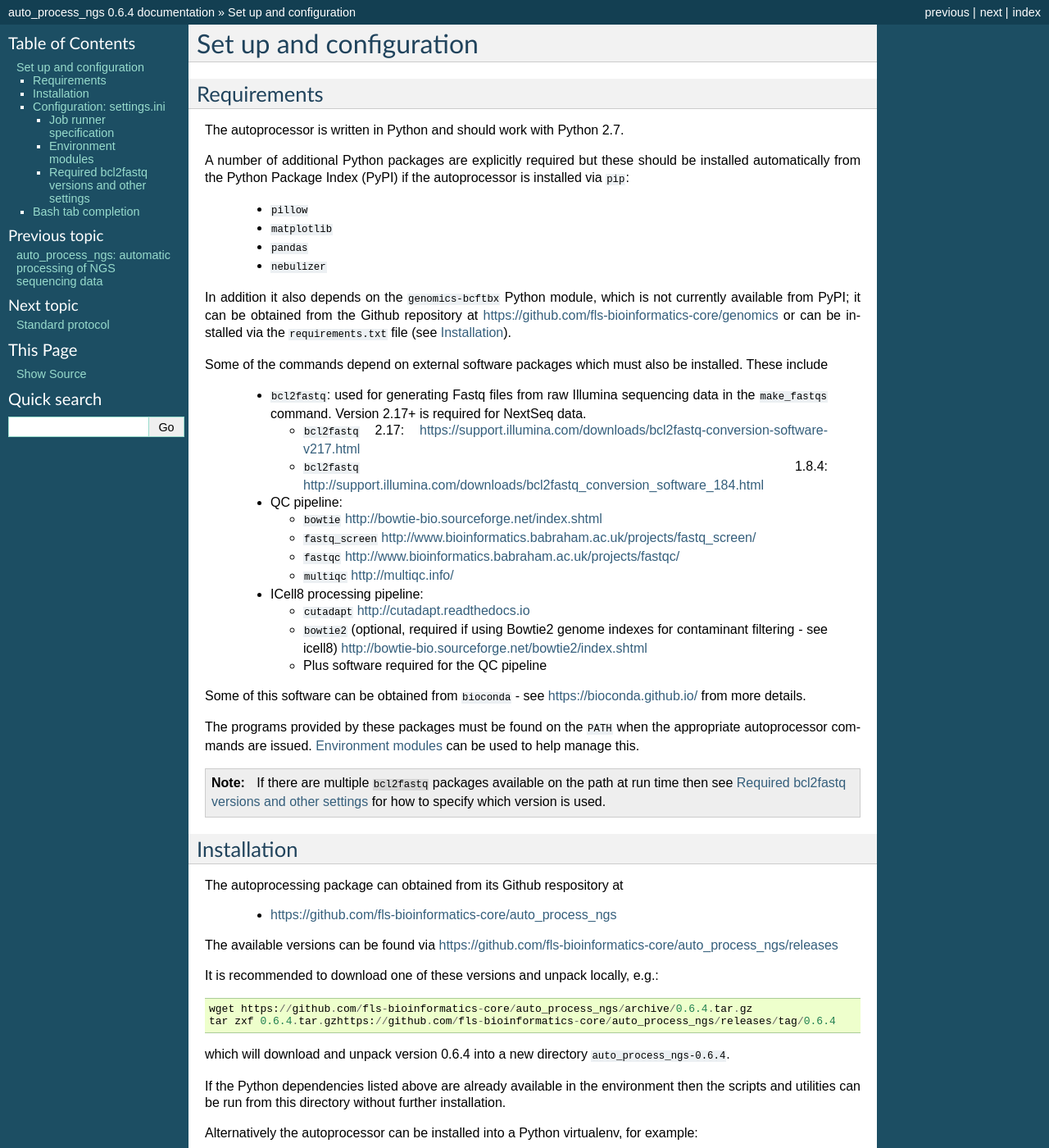
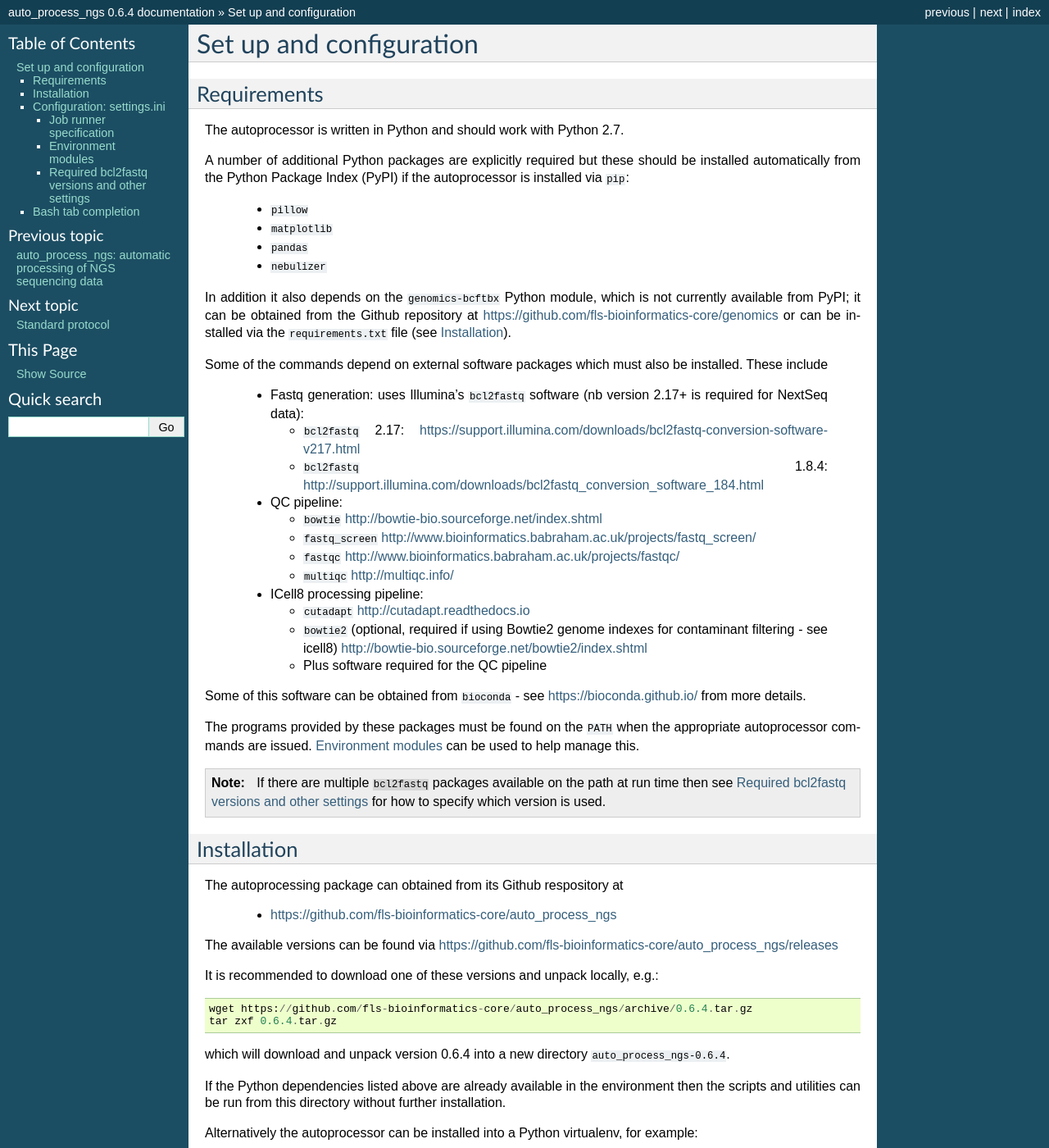
Before and after one commit to fls-bioinformatics-core/auto_process_ngs, a Sphinx documentation site: the page built from docs/source/setup.rst, in a window 1280 px wide and 1400 px high. Shown: the whole window at 82% size. Built offline with Sphinx 7.4.7, drawn with Linux system fonts in a browser that asks for light colours.

Commit message:
Fix some minor errors in last documentation commit.

```diff
--- a/docs/source/setup.rst
+++ b/docs/source/setup.rst
@@ -24,9 +24,8 @@ via the ``requirements.txt`` file (see :ref:`auto_process_installation`).
 Some of the commands depend on external software packages which must
 also be installed. These include
 
- * ``bcl2fastq``: used for generating Fastq files from raw Illumina
-   sequencing data in the ``make_fastqs`` command. Version 2.17+ is
-   required for NextSeq data.
+ * Fastq generation: uses Illumina's ``bcl2fastq`` software (nb version
+   2.17+ is required for NextSeq data):
 
    - ``bcl2fastq`` 2.17: https://support.illumina.com/downloads/bcl2fastq-conversion-software-v217.html
    - ``bcl2fastq`` 1.8.4: http://support.illumina.com/downloads/bcl2fastq_conversion_software_184.html
@@ -75,7 +74,7 @@ It is recommended to download one of these versions and unpack locally,
 e.g.::
 
     wget https://github.com/fls-bioinformatics-core/auto_process_ngs/archive/0.6.4.tar.gz
-    tar zxf 0.6.4.tar.gzhttps://github.com/fls-bioinformatics-core/auto_process_ngs/releases/tag/0.6.4
+    tar zxf 0.6.4.tar.gz
 
 which will download and unpack version 0.6.4 into a new directory
 ``auto_process_ngs-0.6.4``.
```
